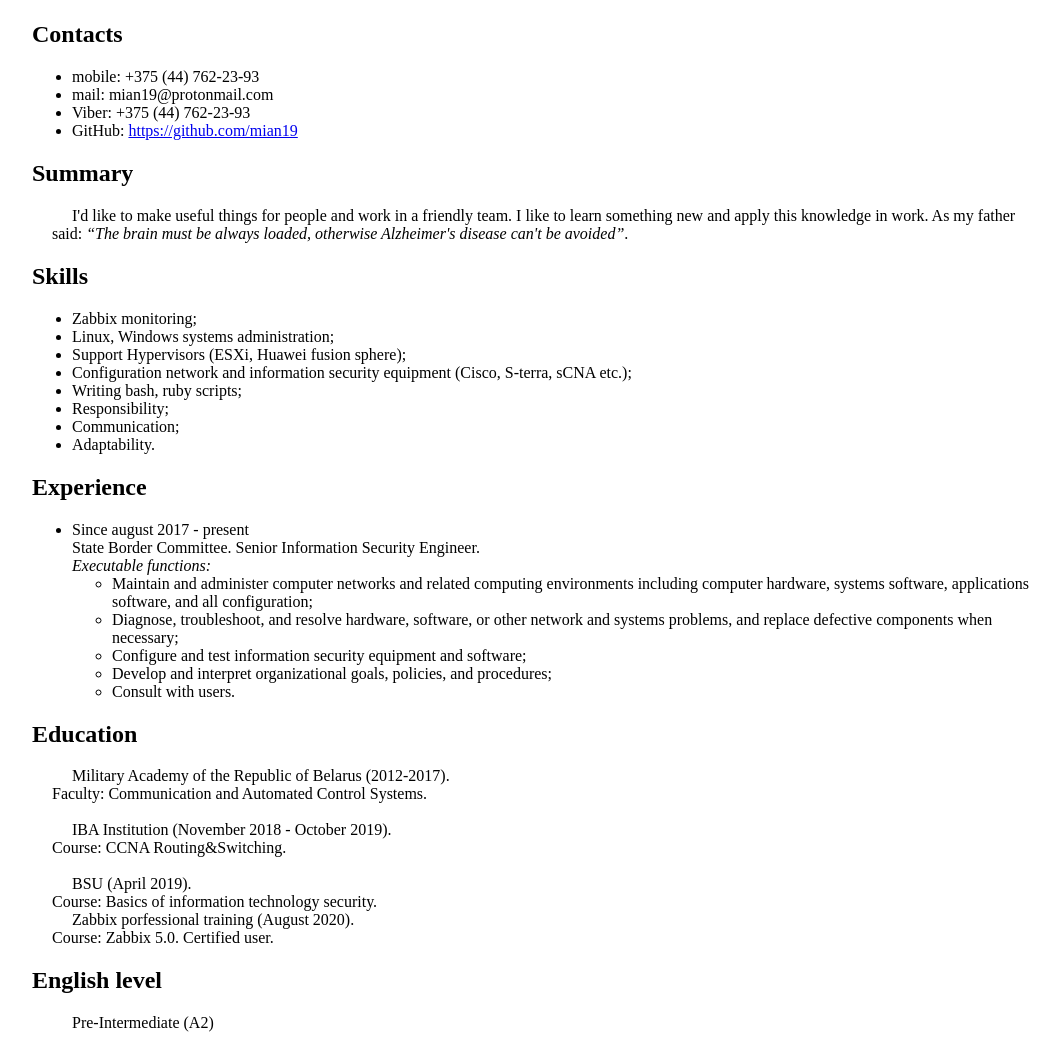
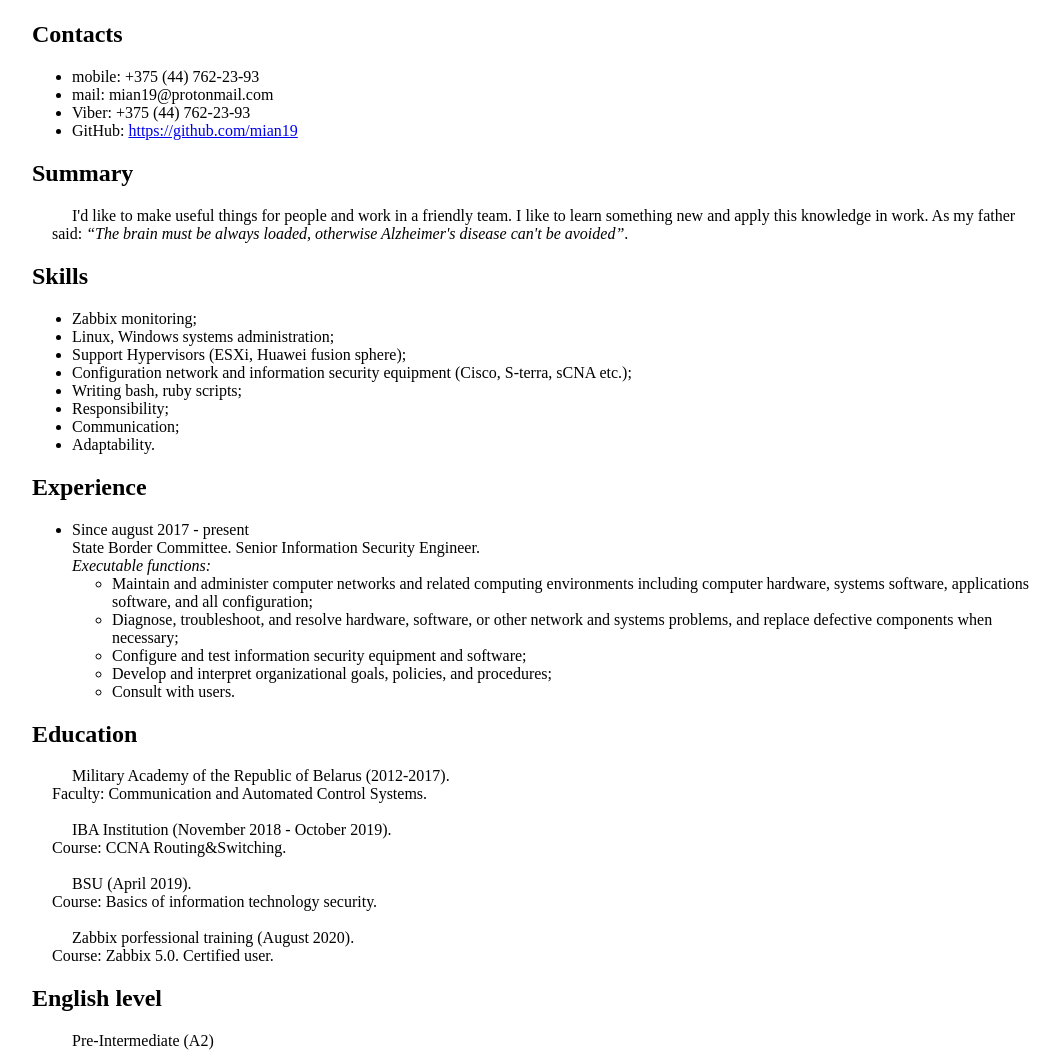
Before and after one commit to trushkoalex/mishkevich, a plain HTML site: page index.html in a window 1280 px wide. Shown: the part 348-1401 px from the top of the page, without its empty margins (96-1156 px from the left). Drawn offline with Linux system fonts and the light colour scheme.

Commit message:
fix: add <br> after BSU

```diff
--- a/index.html
+++ b/index.html
@@ -67,7 +67,7 @@
             Course: CCNA Routing&Switching.</p>
             <br>
         <p class="text-indent">BSU (April 2019).<br>
-						Course: Basics of information technology security.</p>
+						Course: Basics of information technology security.</p><br>
 				<p class="text-indent">Zabbix porfessional training (August 2020).<br>
 					Course: Zabbix 5.0. Certified user.</p>
     </section>
```
